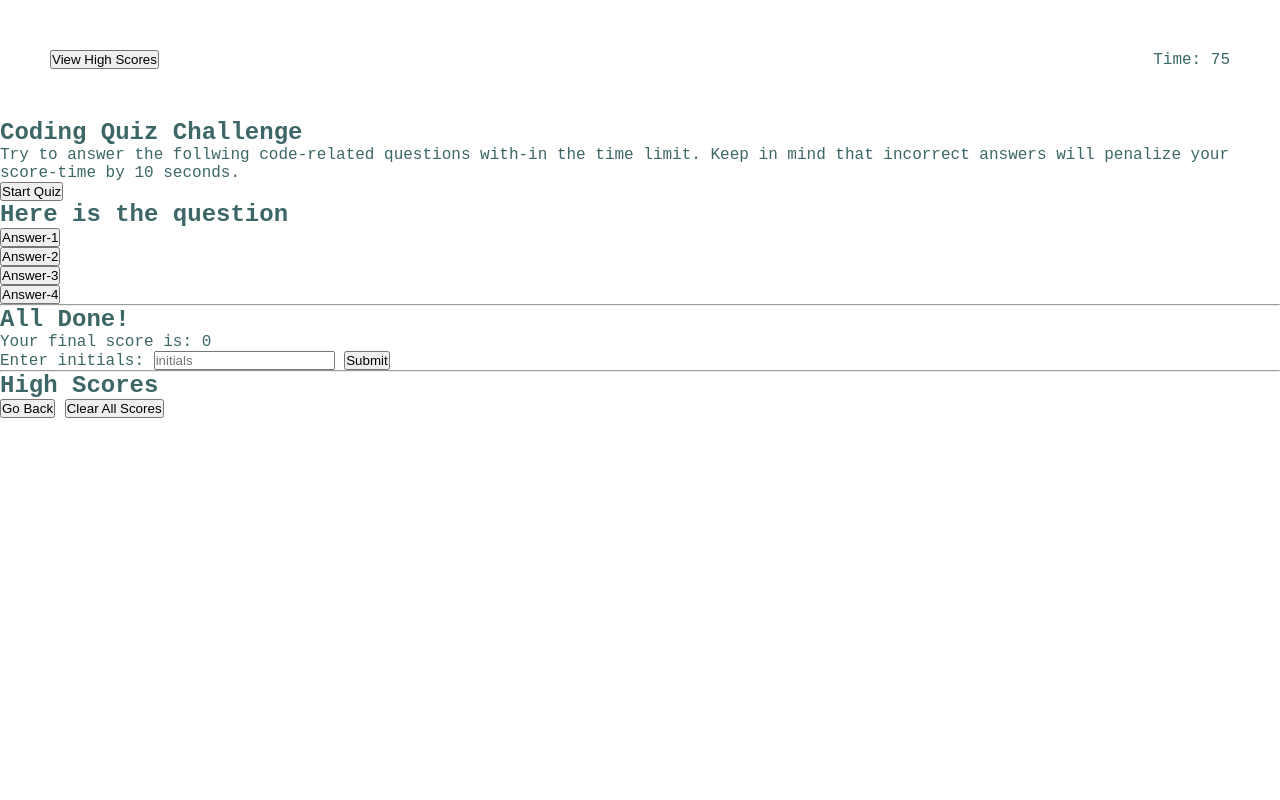
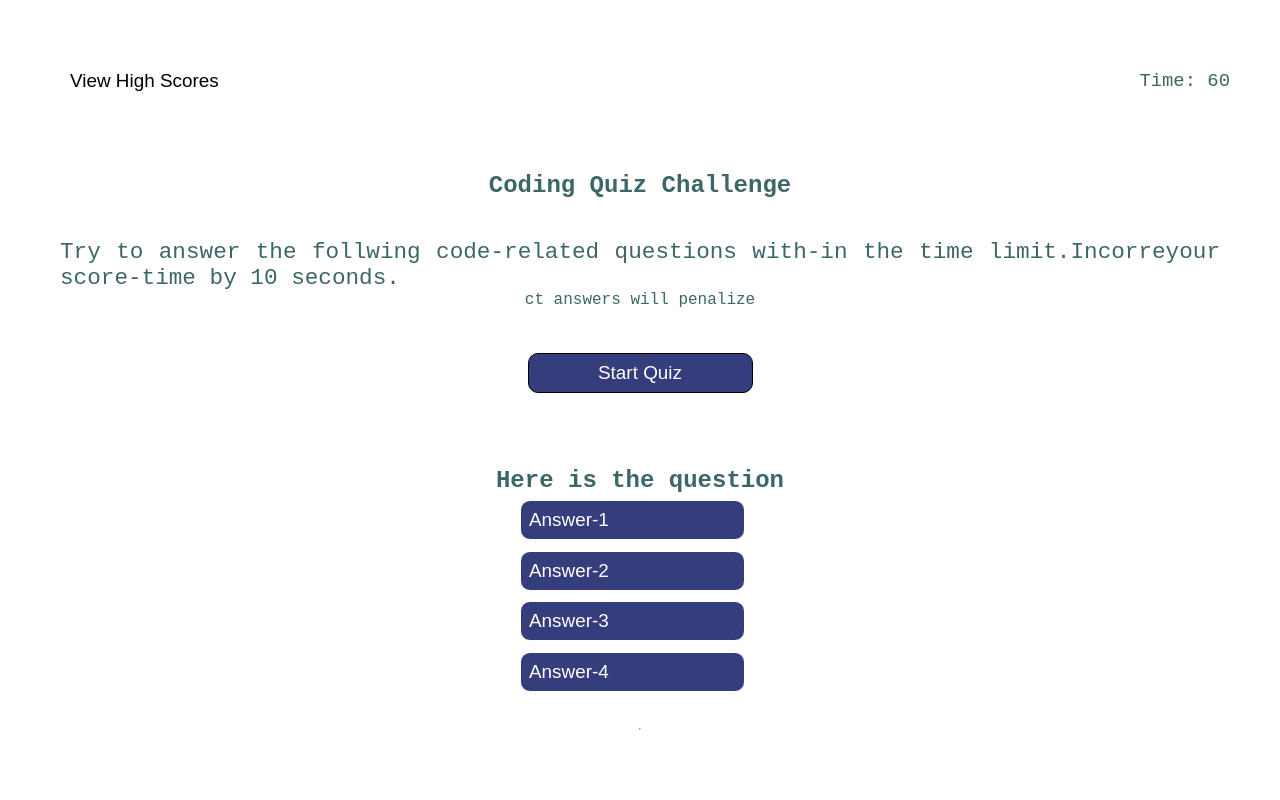
Before and after one commit to Ymuzhych/Code_Quiz, a plain HTML site: page index.html in a window 1280 px wide. Shown: the top 800 px of the page. Drawn offline with Linux system fonts and the light colour scheme.

Commit message:
adding css styling to body and updating time in HTML file

```diff
--- a/assets/CSS/style.css
+++ b/assets/CSS/style.css
@@ -1,5 +1,5 @@
 :root {
-    --first: #363d7c;
+    --first-color: #363d7c;
     --second-color: #144a52;
     --third-color: #ffffff;
   }
@@ -27,3 +27,147 @@
     padding: 5px;
     align-content: center;
   }
+  .style-indiv {
+    font-size: .50cm;
+    font-weight: 100;
+    background-color: transparent;
+    }
+
+
+    /* STYLE FOR BUTTON HEADER*/
+    .high-score {
+      font-size: .50cm;
+      border: none;
+      background-color: transparent;
+      padding: 20px;
+    }
+
+    div .p-style {
+      font-size: .60cm;
+      padding: 0px 50px ;
+      text-align: justify;
+    }
+
+    div .p-style-1 {
+      font-size: .50cm;
+      font: 2px;
+      padding-block: 10px;
+
+    }
+    /* HIDDEN HTML ELEMENTS COMPONETS*/
+    section .wrapper{
+      display: grid;
+      grid-template-rows: 1fr, 2fr, 1fr;
+      grid-auto-rows: (10px, auto);
+      grid-gap: .05em;
+      justify-items: left;
+    }
+
+    div .style-2{
+      display: grid;
+      grid-template-rows: 1fr, 2fr;
+      grid-auto-rows: (10px, auto);
+      flex: wrap;
+      justify-content: left;
+      align-content:space-between;
+
+    }
+      div .style-3{
+        display: grid;
+        grid-template-rows: 1fr, 2fr;
+        grid-auto-rows: (10px, auto);
+        flex: wrap;
+        justify-content: left;
+        align-content:space-between;
+    }
+
+    section div {
+
+      display: flex;
+      flex-wrap: wrap;
+      justify-content: space-around;
+      Margin: 20px auto;
+      padding: 10px;
+    }
+    div .style-3 {
+      display: inline;
+      flex-wrap: wrap;
+      justify-content:space-around;
+      max-width: 75%;
+      padding-left: 75px;
+    }
+
+    div .list-inner {
+    justify-content: start;
+    }
+    .list-inner {
+    justify-items: start;
+    }
+
+
+
+
+    /* STYLING FOR QUESTIONS */
+    .questions-ul {
+      list-style-type: none;
+      display: contents;
+    }
+    .questions-li {
+    width: 250px;
+    }
+    .list-inner {
+      display: grid;
+      grid-template-rows: 1fr, 2fr, 1fr;
+      grid-auto-rows: (10px, auto);
+      grid-gap: .05em;
+      justify-items: center;
+    }
+    /* BUTTON STYLE BODY */
+    .btn-style-main {
+      background-color: var(--first-color);
+      color: var(--third-color);
+      border-radius: 10px;
+      width: 225px;
+      border: 1px solid black;
+      font-size: .50cm;
+      padding: 8px;
+      margin: 4px;
+      outline: none;
+    }
+
+    .btn-style-main:active {
+      background-color: var(--second-color);
+      box-shadow: 0 2px rgb(214, 71, 71);
+      transform: translateY(1px);
+    }
+    .answer-btn {
+      color: white;
+      width: 225px;
+      border: 1px solid black;
+      font-size: .50cm;
+      padding: 8px;
+      outline: none;
+      text-align: start;
+      border: 1px solid;
+      margin: 5px;
+      border-radius: 10px;
+      background-color: var(--first-color)
+    }
+
+    .answer-btn:active {
+      background-color: var(--second-color);
+      box-shadow: 0 2px rgb(214, 71, 71);
+      transform: translateY(1px);
+    }
+    .style-indiv {
+     display: flex;
+     justify-content: center;
+
+    }.score-list {
+
+      Padding-left: 35px;
+    }
+
+    .span-1 {
+      height: 30px;
+    }
--- a/index.html
+++ b/index.html
@@ -14,7 +14,7 @@
                 <button class="view-high-scores high-score" id="view-scores" type="button"> View High Scores</button>
             </div>
             <div class="style-indiv">
-                <p class="timer">Time: 75</p>
+                <p class="timer">Time: 60</p>
             </div>
         </div>
     </header>
@@ -29,8 +29,8 @@
             <!--POSSIBLE ANSWERS-->
             <div class="main-display" id="question-answer">
                 <p class="p-style" id="question-li">Try to answer the follwing code-related questions with-in the time
-                    limit. Keep in mind that incorrect answers will penalize your score-time by 10 seconds.
-                </p>
+                    limit.Incorreyour score-time by 10 seconds.
+                </p>ct answers will penalize
             </div>
             <!--START/RESULTS-->
             <div class="results" id="row-bottow">
```
